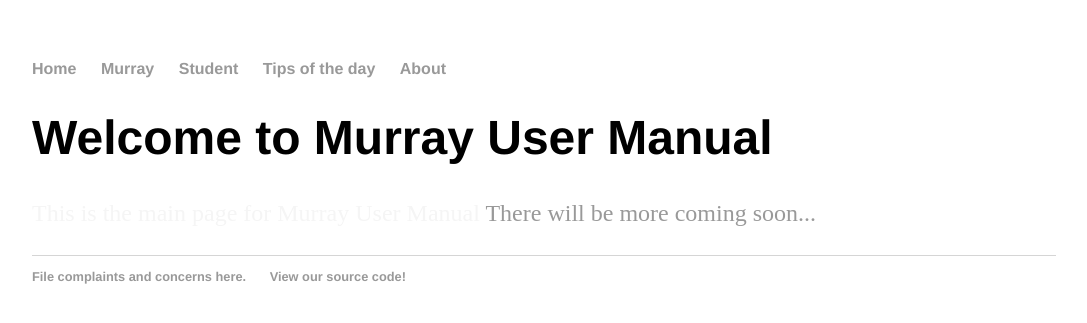
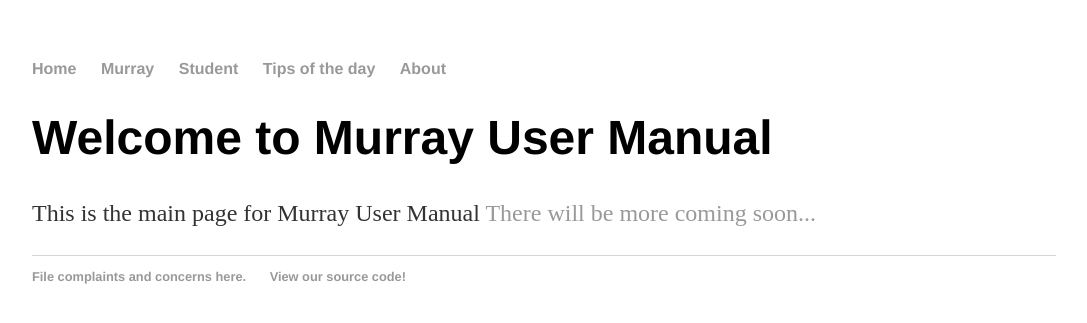
Before and after one commit to rowen2/rowen2.github.io, a Jekyll site: the page built from index.html, in a window 1280 px wide. Shown: the top 323 px of the page, without its empty margins (96-1183 px from the left). Built offline with Jekyll 4.4.1, drawn with Linux system fonts in a browser that asks for light colours.

Commit message:
Update main.css

```diff
--- a/css/main.css
+++ b/css/main.css
@@ -1,9 +1,6 @@
 body {
     margin: 60px auto;
     width: 80%;
-}
-div.blurb p{
-    color: whitesmoke;
 }
 nav ul, footer ul {
     font-family:'Helvetica', 'Arial', 'Sans-Serif';
```
